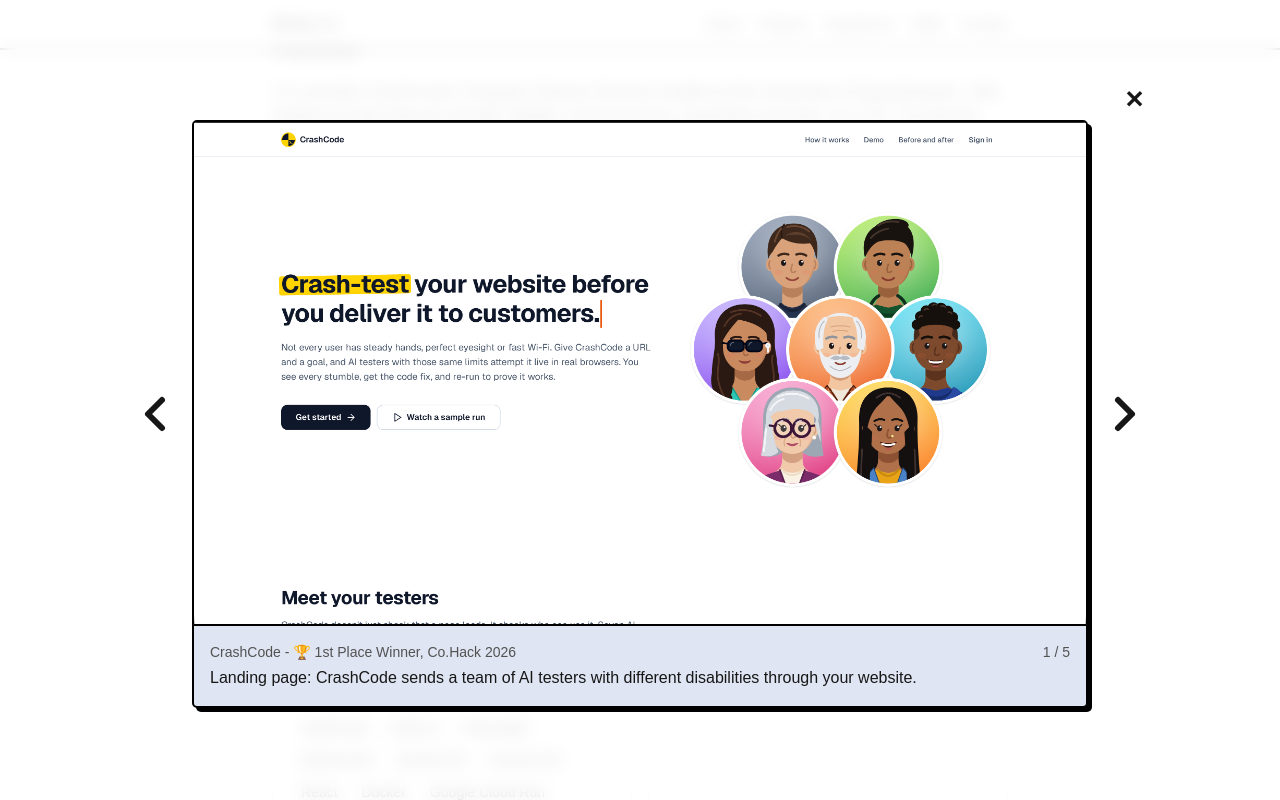
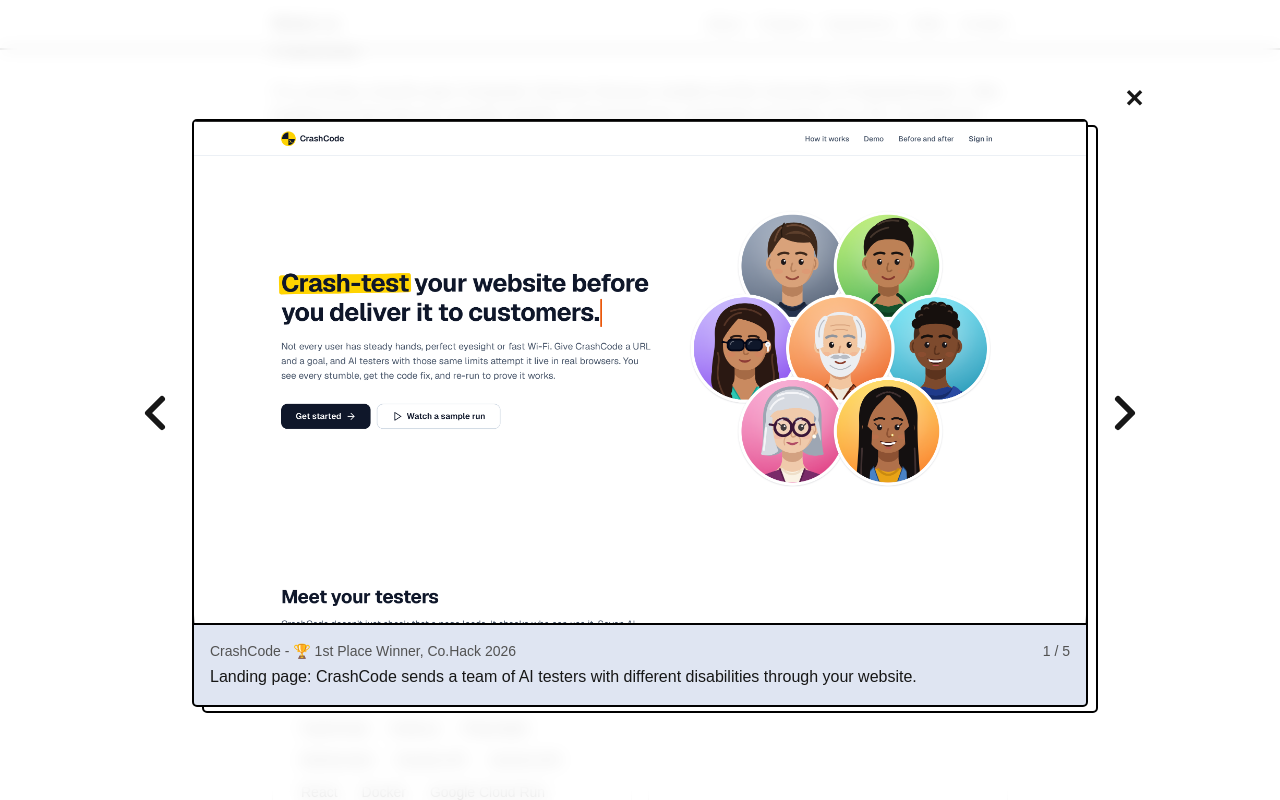
Before and after one commit to nhatle16/portfolio, a Next.js app: page / in a window 1280 px wide. Both pictures are taken after a click on the button 452 px from the left and 928 px from the top of the page. Shown: the part 496-1296 px from the top of the page. Built offline with nearby package versions, Linux system fonts and the light colour scheme.

Commit message:
style: replace image card shadow with an offset outline
Draw a hollow outline behind the card, offset by --shadow-x/--shadow-y,
and pad the viewer so the outline isn't clipped.

```diff
--- a/src/app/globals.css
+++ b/src/app/globals.css
@@ -3,9 +3,11 @@
 :root {
   --background: #ffffff;
   --foreground: #171717;
-  /* neobrutalism tokens used by components/ui (image-card) */
+  /* neobrutalism tokens used by components/ui; --shadow-x/--shadow-y offset the image card's outline from the card */
   --border: #000000;
-  --shadow: 4px 4px 0px 0px var(--border);
+  --shadow-x: 10px;
+  --shadow-y: 6px;
+  --shadow: var(--shadow-x) var(--shadow-y) 0px 0px var(--border);
   --card-tint: #dfe5f2;
 }
 
--- a/src/components/ScreenshotStrip.tsx
+++ b/src/components/ScreenshotStrip.tsx
@@ -89,8 +89,8 @@ export function ScreenshotStrip({ name, images }: { name: string; images: Screen
           if (e.key === "ArrowRight") go(1);
         }}
         // Backdrop contrasts with the border: light behind the black border, dark behind the white one.
-        // pb-1 leaves room for the card's 4px shadow, which the dialog would otherwise clip.
-        className="m-auto w-[min(64rem,calc(100%-2rem))] max-w-none bg-transparent p-0 pb-1 text-foreground backdrop:bg-white/85 backdrop:backdrop-blur-sm dark:backdrop:bg-black/85"
+        // Bottom padding leaves room for the card's offset outline, which the dialog would otherwise clip.
+        className="m-auto w-[min(64rem,calc(100%-2rem))] max-w-none bg-transparent p-0 pb-(--shadow-y) text-foreground backdrop:bg-white/85 backdrop:backdrop-blur-sm dark:backdrop:bg-black/85"
       >
         <div className="flex justify-end pb-2">
           <button
--- a/src/components/ui/image-card.tsx
+++ b/src/components/ui/image-card.tsx
@@ -11,12 +11,14 @@ export default function ImageCard({ imageUrl, caption, alt, className }: Props)
   return (
     <figure
       className={cn(
-        "w-[250px] overflow-hidden rounded-base border-2 border-border bg-background font-base shadow-shadow",
+        "relative w-[250px] rounded-base border-2 border-border bg-background font-base",
+        // Hollow outline offset by --shadow-x/--shadow-y, drawn behind the card (-z) so only the gap and its edges show.
+        "after:pointer-events-none after:absolute after:-inset-0.5 after:-z-10 after:translate-x-(--shadow-x) after:translate-y-(--shadow-y) after:rounded-base after:border-2 after:border-border",
         className,
       )}
     >
       {/* eslint-disable-next-line @next/next/no-img-element -- full-size screenshot shown on demand */}
-      <img className="w-full aspect-video object-cover object-top" src={imageUrl} alt={alt} />
+      <img className="w-full aspect-video rounded-t-[3px] object-cover object-top" src={imageUrl} alt={alt} />
       <figcaption className="border-t-2 text-foreground border-border p-4">
         {caption}
       </figcaption>
```
